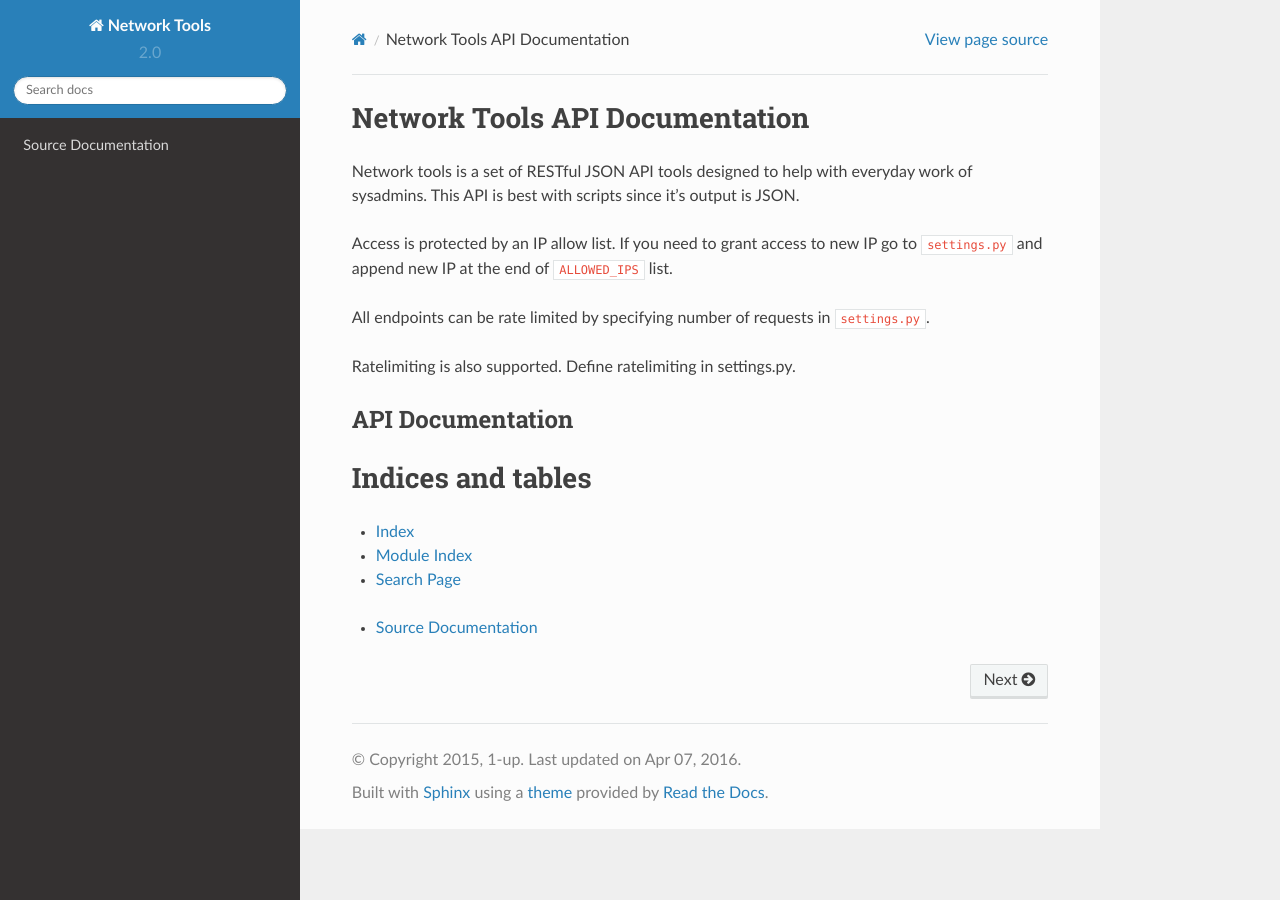
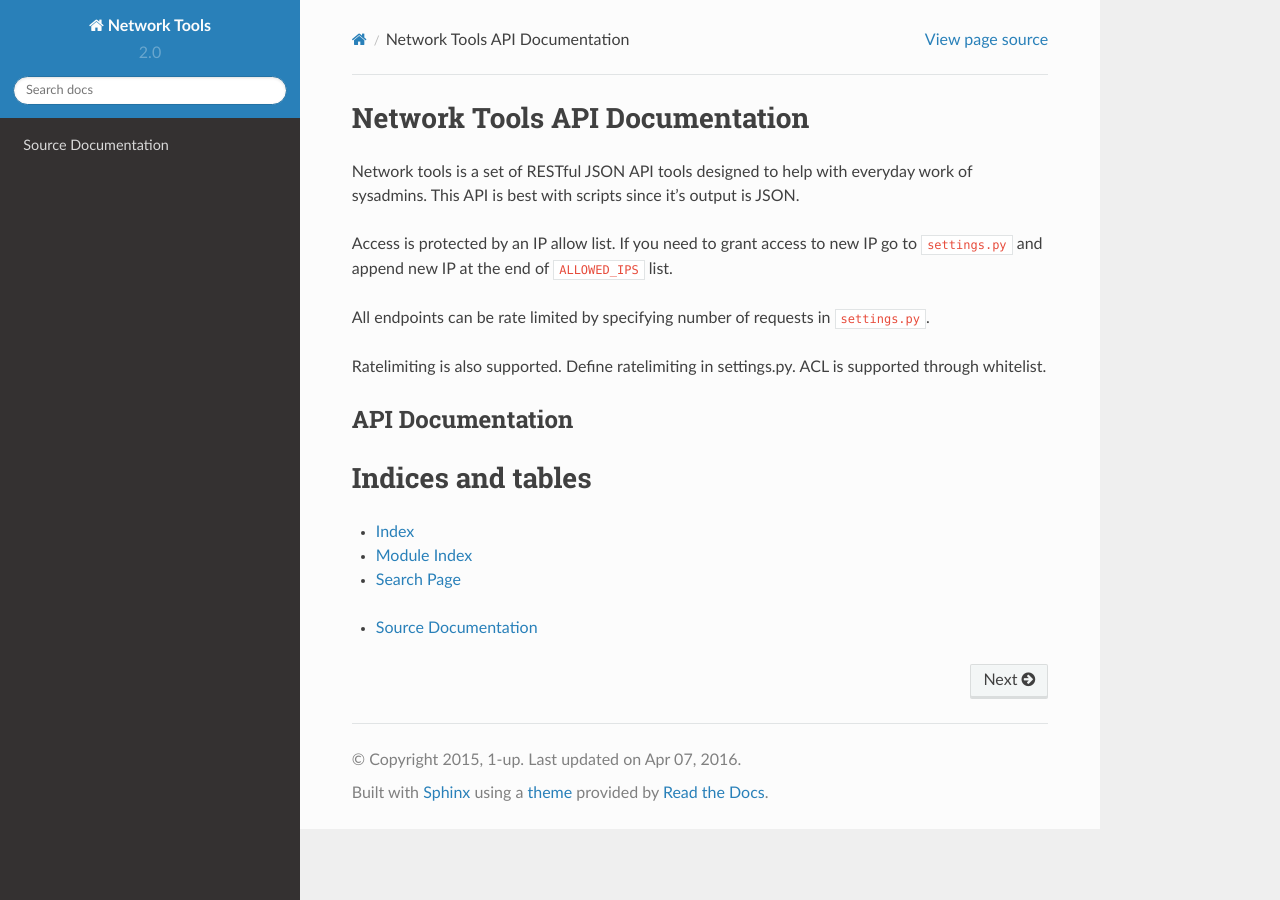
Before and after one commit to asibin/networktoolsapi, a Sphinx documentation site: the page built from docs/index.rst, in a window 1280 px wide. Built offline with Sphinx 7.4.7 and the Read the Docs theme 2.0.0, drawn with Linux system fonts in a browser that asks for light colours.

Commit message:
udated whitelist documentation

```diff
--- a/docs/index.rst
+++ b/docs/index.rst
@@ -12,7 +12,7 @@
 
 All endpoints can be rate limited by specifying number of requests in ``settings.py``.
 
-Ratelimiting is also supported. Define ratelimiting in settings.py.
+Ratelimiting is also supported. Define ratelimiting in settings.py. ACL is supported through whitelist.
 
 
 -----------------
```
